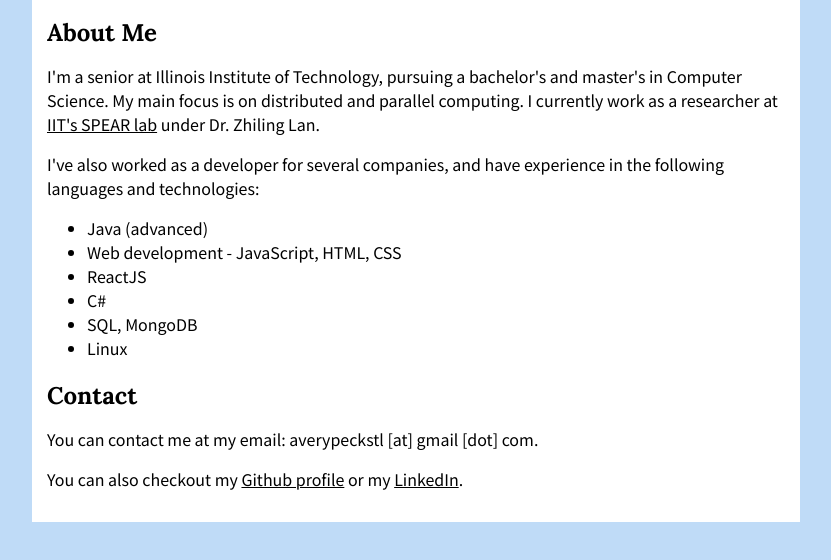
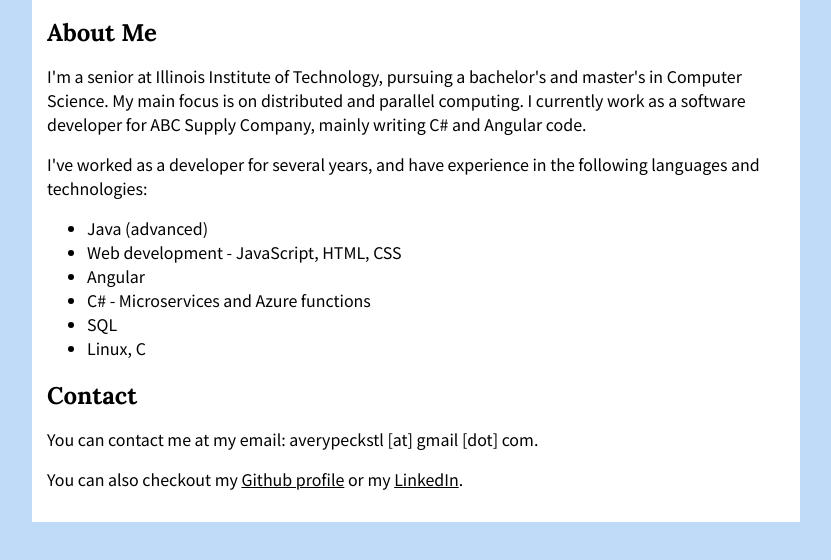
Before and after one commit to apeckstl/apeckstl.github.io, a plain HTML site: page index.html in a window 1280 px wide. Shown: the part 96-656 px from the top of the page, without its empty margins (224-1055 px from the left). Drawn offline with Linux system fonts and the light colour scheme.

Commit message:
update to include ABC

```diff
--- a/index.html
+++ b/index.html
@@ -20,15 +20,15 @@
         </header>
         <section class="about">
             <h2>About Me</h2>
-            <p>I'm a senior at Illinois Institute of Technology, pursuing a bachelor's and master's in Computer Science. My main focus is on distributed and parallel computing. I currently work as a researcher at <a href="http://cs.iit.edu/~lan/SPEAR-Team.html">IIT's SPEAR lab</a> under Dr. Zhiling Lan.</p>
-            <p>I've also worked as a developer for several companies, and have experience in the following languages and technologies:</p>
+            <p>I'm a senior at Illinois Institute of Technology, pursuing a bachelor's and master's in Computer Science. My main focus is on distributed and parallel computing. I currently work as a software developer for ABC Supply Company, mainly writing C# and Angular code.</p>
+            <p>I've worked as a developer for several years, and have experience in the following languages and technologies:</p>
             <ul>
                 <li>Java (advanced)</li>
                 <li>Web development - JavaScript, HTML, CSS</li>
-                <li>ReactJS</li>
-                <li>C#</li>
-                <li>SQL, MongoDB</li>
-                <li>Linux</li>
+                <li>Angular</li>
+                <li>C# - Microservices and Azure functions</li>
+                <li>SQL</li>
+                <li>Linux, C</li>
             </ul>
         </section>
         <section class="contact">
```
Also changed, not shown: resume.html (+10 -2 lines), 1 other file.
